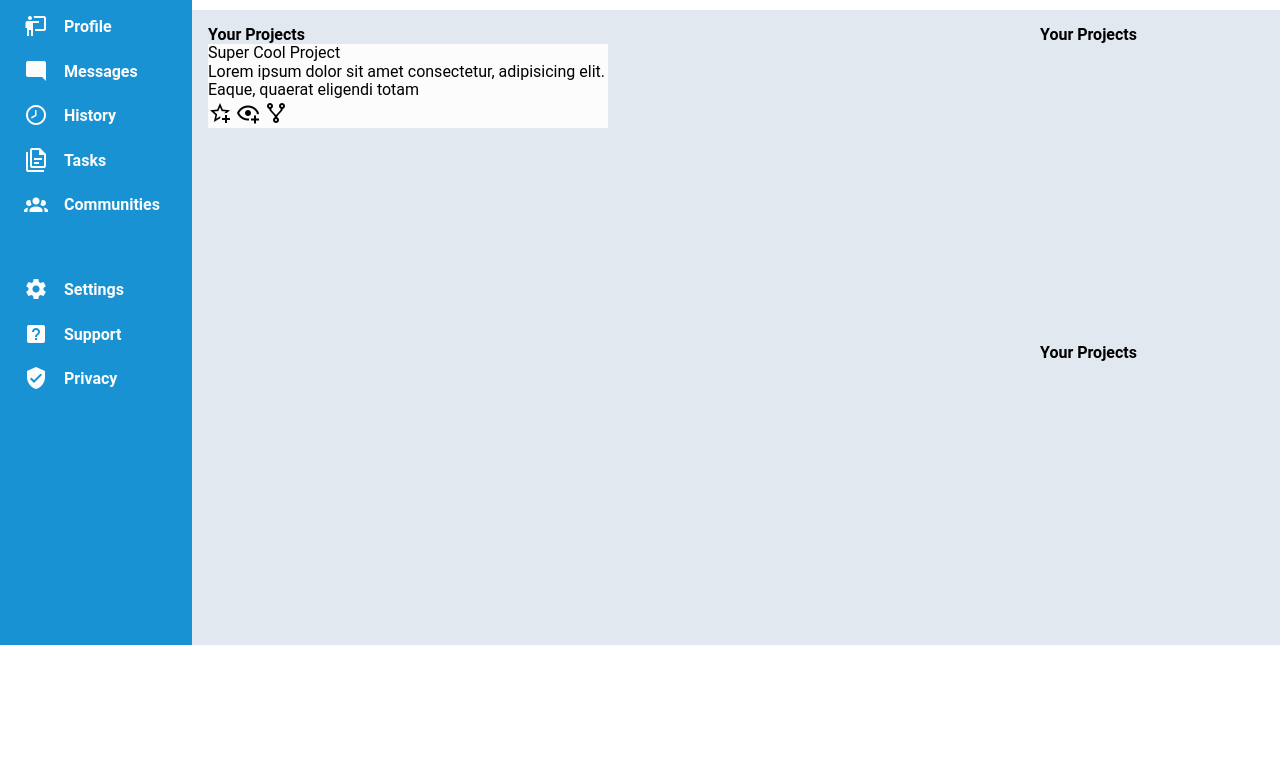
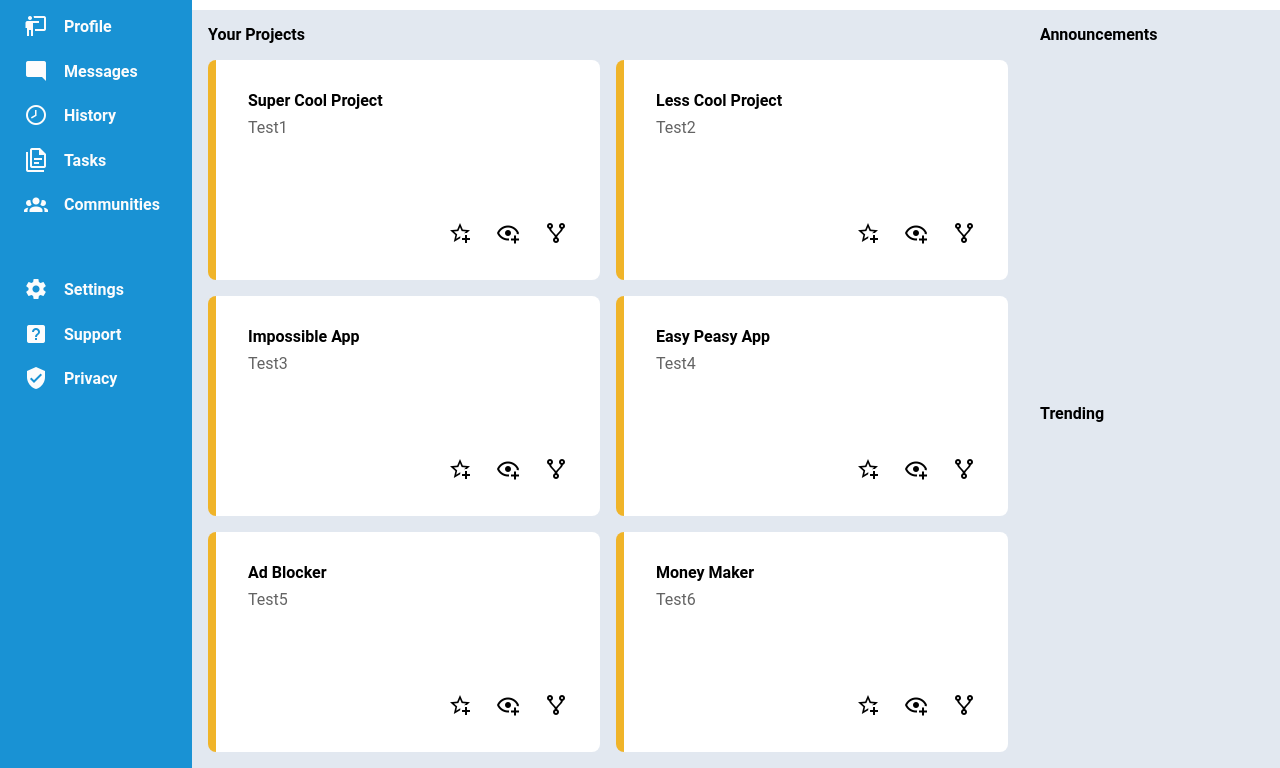
Before and after one commit to iRenanMatthew/Project-Admin-Dashboard, a website: page index.html in a window 1280 px wide. Shown: the part 155-923 px from the top of the page. Before the commit the page ends 800 px from the top, so only its background shows below. Drawn offline with Linux system fonts and the light colour scheme.

Commit message:
feat - add js function to repeat content

```diff
--- a/common/app.css
+++ b/common/app.css
@@ -237,11 +237,46 @@ body {
   grid-row: 1 / span 2;
 }
 
+.project h4,
+.announcement h4,
+.trending h4 {
+  margin-bottom: 1em;
+}
+
 .project-card-container {
   display: grid;
-  grid-template-columns: repeat(auto-fit, calc(100% / 2));
+  grid-template-columns: repeat(auto-fit, calc(100% / 2 - 0.5em));
+  justify-content: space-between;
+  gap: 1em;
 }
 
 .project-card {
-  background-color: #fcfcfc;
+  background: rgb(240, 180, 41);
+  background: linear-gradient(
+    90deg,
+    rgba(240, 180, 41, 1) 2%,
+    rgba(255, 255, 255, 1) 2%
+  );
+  display: flex;
+  flex-flow: column wrap;
+  justify-content: space-between;
+  height: 220px;
+  padding: 2em 2em 2em 2.5em;
+  gap: 1em;
+  border-radius: 0.5em;
 }
+
+.project-title p:first-child {
+  font-weight: bold;
+  margin-bottom: 0.5em;
+}
+
+.project-title p:last-child {
+  color: #636363;
+}
+
+.project-btn {
+  display: flex;
+  justify-content: flex-end;
+  gap: 1.5em;
+}
--- a/common/app.js
+++ b/common/app.js
@@ -1,2 +1,48 @@
-const projectCard = document.querySelector(".project-card");
-const contentProject = document.createElement("div");
+const projectCardContainer = document.querySelector(".project-card-container");
+
+let projectList = [
+  {
+    projectTitle: "Super Cool Project",
+    projectDesc: "Test1",
+  },
+  {
+    projectTitle: "Less Cool Project",
+    projectDesc: "Test2",
+  },
+  {
+    projectTitle: "Impossible App",
+    projectDesc: "Test3",
+  },
+  {
+    projectTitle: "Easy Peasy App",
+    projectDesc: "Test4",
+  },
+  {
+    projectTitle: "Ad Blocker",
+    projectDesc: "Test5",
+  },
+  {
+    projectTitle: "Money Maker",
+    projectDesc: "Test6",
+  },
+];
+
+let projectHTML = ""; // Initialize a string to hold all project cards
+
+projectList.forEach(({ projectTitle, projectDesc }) => {
+  projectHTML += `
+    <div class="project-card">
+      <div class="project-title">
+        <p>${projectTitle}</p>
+        <p class="project-description">${projectDesc}</p>
+      </div>
+      <div class="project-btn">
+        <span class="mdi mdi-star-plus-outline"></span>
+        <span class="mdi mdi-eye-plus-outline"></span>
+        <span class="mdi mdi-source-fork"></span>
+      </div>
+    </div>`;
+});
+
+// Update the DOM in one operation for performance
+projectCardContainer.innerHTML = projectHTML;
--- a/index.html
+++ b/index.html
@@ -97,28 +97,13 @@
       <section class="project">
         <h4>Your Projects</h4>
 
-        <div class="project-card-container">
-          <div class="project-card">
-            <div class="project-title">
-              <p>Super Cool Project</p>
-              <p>
-                Lorem ipsum dolor sit amet consectetur, adipisicing elit. Eaque,
-                quaerat eligendi totam
-              </p>
-            </div>
-            <div class="project-btn">
-              <span class="mdi mdi-star-plus-outline"></span>
-              <span class="mdi mdi-eye-plus-outline"></span>
-              <span class="mdi mdi-source-fork"></span>
-            </div>
-          </div>
-        </div>
+        <div class="project-card-container"></div>
       </section>
       <section class="announcement">
-        <h4>Your Projects</h4>
+        <h4>Announcements</h4>
       </section>
       <section class="trending">
-        <h4>Your Projects</h4>
+        <h4>Trending</h4>
       </section>
     </main>
 
```
